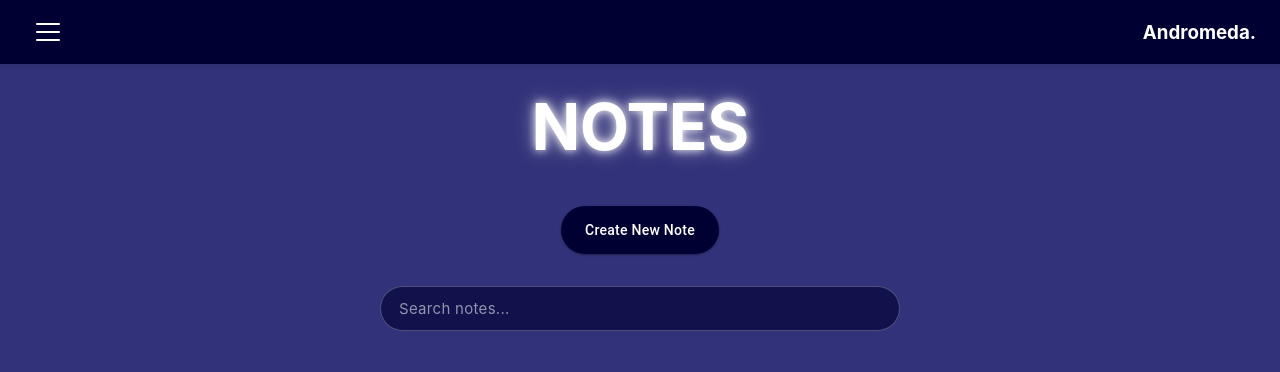
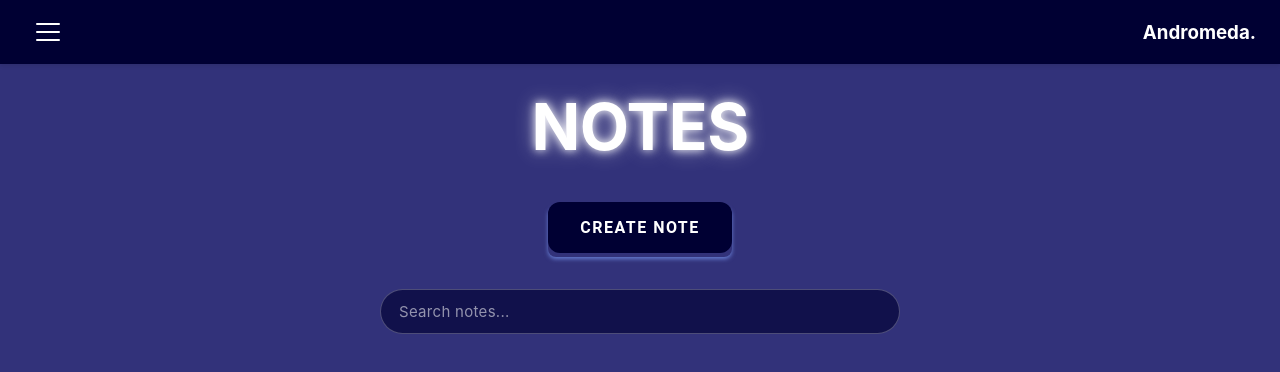
Before and after one commit to abk2191/organiser, a React (Vite) app: page /organiser/notes in a window 1280 px wide. Shown: the top 372 px of the page. Built offline with nearby package versions, Linux system fonts and the light colour scheme.

Commit message:
Updating Create Buttons

```diff
--- a/src/Notes.jsx
+++ b/src/Notes.jsx
@@ -275,8 +275,10 @@ function Notes() {
         </div>
         <div className="kontainer">
           <div className="crt-nt-btn-div">
-            <button className="crt-nt-btn" onClick={newNote}>
-              Create New Note
+            <button className="pushable" onClick={newNote}>
+              <span className="shadow"></span>
+              <span className="edge"></span>
+              <span className="front"> Create Note </span>
             </button>
           </div>
 
--- a/src/index.css
+++ b/src/index.css
@@ -1243,6 +1243,92 @@ html {
   text-align: center;
 }
 
+/* From Uiverse.io by PriyanshuGupta28 */
+.pushable {
+  position: relative;
+  background: transparent;
+  padding: 0px;
+  border: none;
+  cursor: pointer;
+  outline-offset: 4px;
+  outline-color: deeppink;
+  transition: filter 250ms;
+  -webkit-tap-highlight-color: rgba(0, 0, 0, 0);
+}
+
+.shadow {
+  position: absolute;
+  top: 0;
+  left: 0;
+  height: 100%;
+  width: 100%;
+  background: hsl(227, 54%, 61%);
+  border-radius: 8px;
+  filter: blur(2px);
+  will-change: transform;
+  transform: translateY(2px);
+  transition: transform 600ms cubic-bezier(0.3, 0.7, 0.4, 1);
+}
+
+.edge {
+  position: absolute;
+  top: 0;
+  left: 0;
+  height: 100%;
+  width: 100%;
+  border-radius: 8px;
+  background: linear-gradient(
+    to right,
+    #32327a 0%,
+    #32327a 8%,
+    #32327a 92%,
+    #32327a 100%
+  );
+}
+
+.front {
+  display: block;
+  position: relative;
+  border-radius: 12px;
+  background: #000033;
+  padding: 16px 32px;
+  color: white;
+  font-weight: 600;
+  text-transform: uppercase;
+  letter-spacing: 1.5px;
+  font-size: 1rem;
+  transform: translateY(-4px);
+  transition: transform 600ms cubic-bezier(0.3, 0.7, 0.4, 1);
+}
+
+.pushable:hover {
+  filter: brightness(110%);
+}
+
+.pushable:hover .front {
+  transform: translateY(-6px);
+  transition: transform 250ms cubic-bezier(0.3, 0.7, 0.4, 1.5);
+}
+
+.pushable:active .front {
+  transform: translateY(-2px);
+  transition: transform 34ms;
+}
+
+.pushable:hover .shadow {
+  transform: translateY(4px);
+  transition: transform 250ms cubic-bezier(0.3, 0.7, 0.4, 1.5);
+}
+
+.pushable:active .shadow {
+  transform: translateY(1px);
+  transition: transform 34ms;
+}
+
+.pushable:focus:not(:focus-visible) {
+  outline: none;
+}
+
 /* ===== RESPONSIVE DESIGN ===== */
 @media (max-width: 768px) {
   .event-editor {
```
